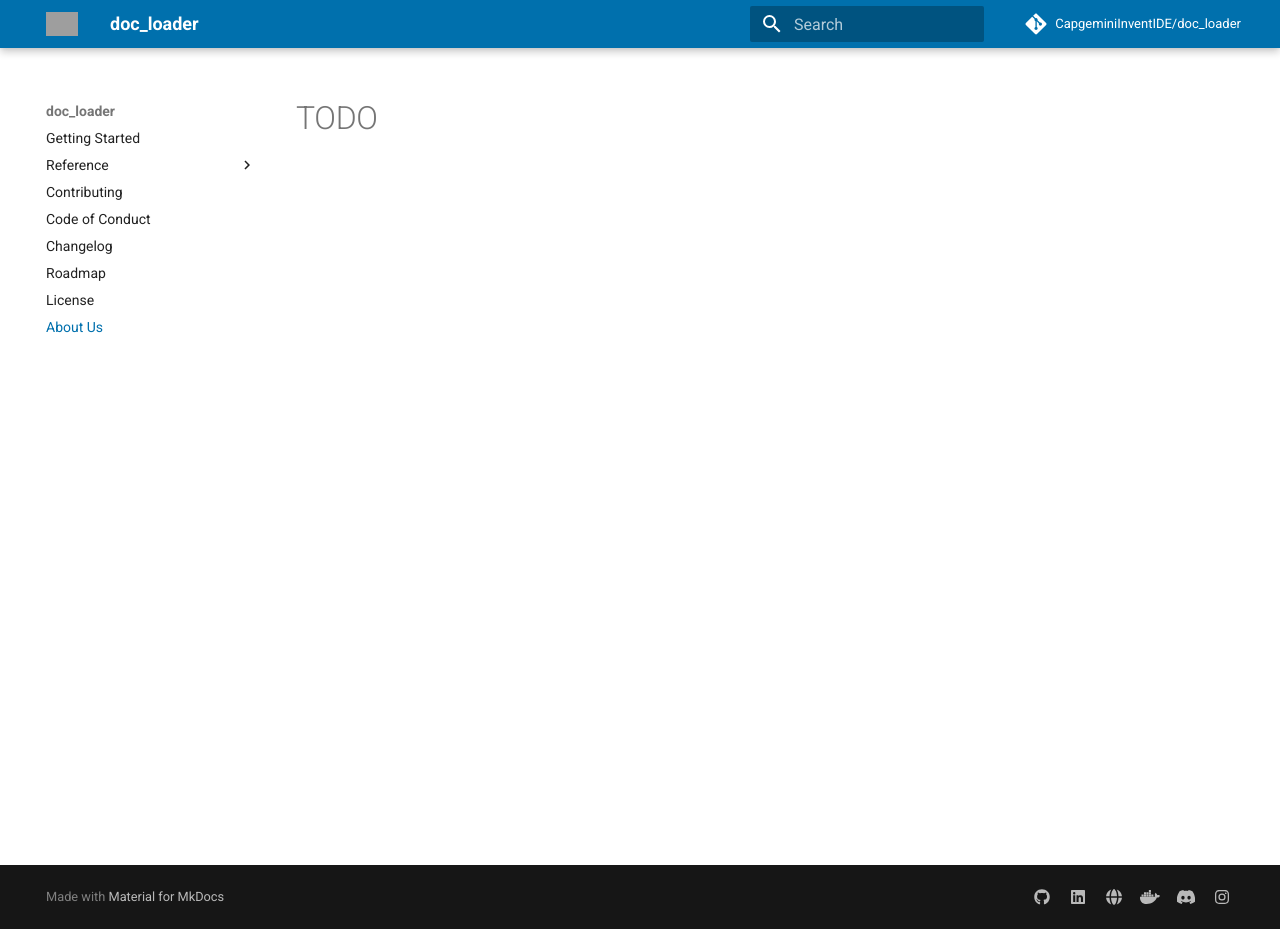
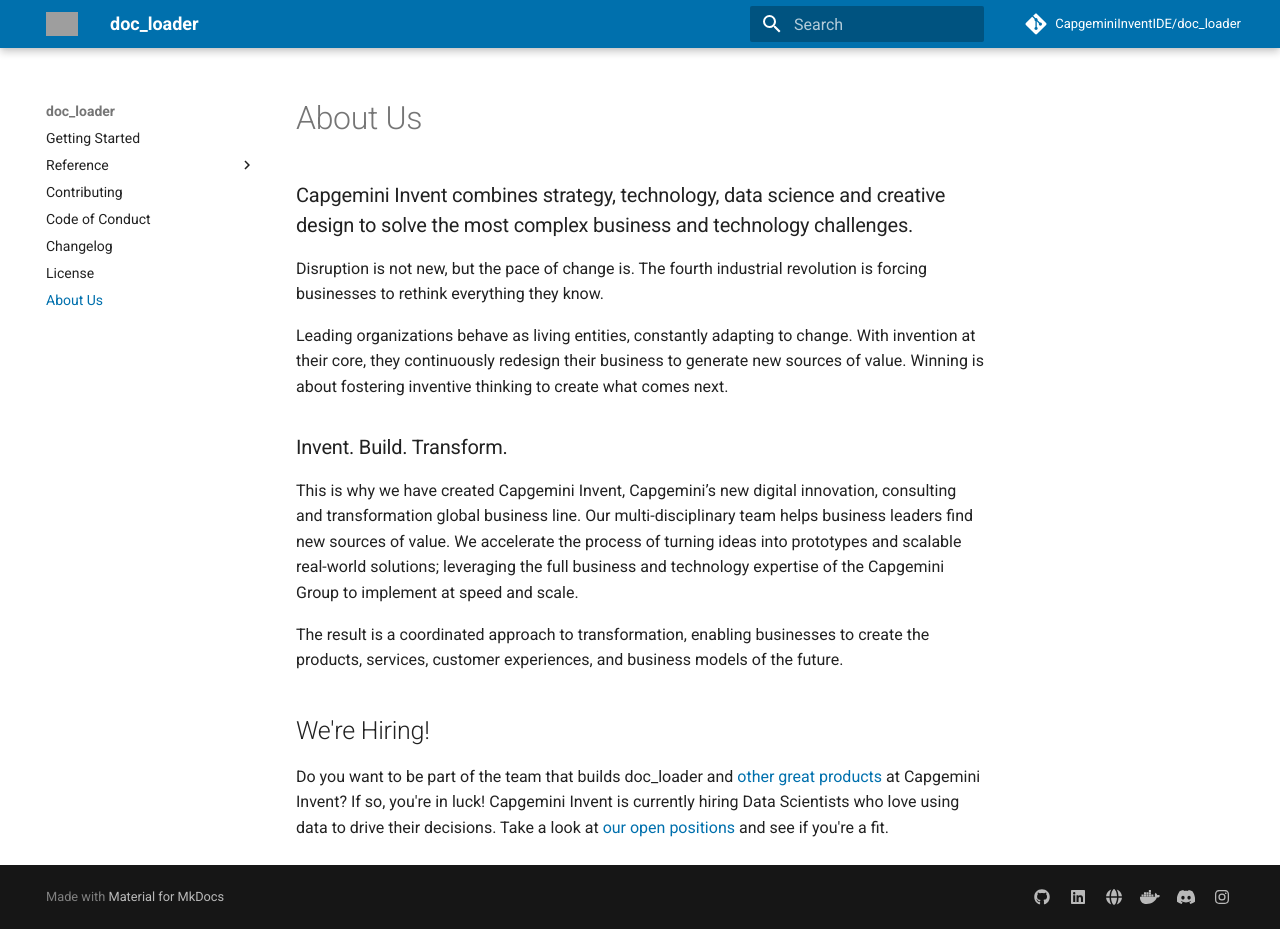
Before and after one commit to CapgeminiInventIDE/doc_loader, an MkDocs documentation site: the page built from docs/about_us.md, in a window 1280 px wide and 929 px high. Built offline with MkDocs 1.6.1 and Material for MkDocs 9.7.7, drawn with Linux system fonts in a browser that asks for light colours; comment, search, counter and statistics services are not loaded; grey boxes are pictures that could not be loaded.

Commit message:
Updated docs to have about us and hiring

```diff
--- a/docs/about_us.md
+++ b/docs/about_us.md
@@ -1 +1,21 @@
-# TODO
+---
+hide_toc: true
+---
+
+# About Us
+
+### Capgemini Invent combines strategy, technology, data science and creative design to solve the most complex business and technology challenges.
+
+Disruption is not new, but the pace of change is. The fourth industrial revolution is forcing businesses to rethink everything they know.
+
+Leading organizations behave as living entities, constantly adapting to change. With invention at their core, they continuously redesign their business to generate new sources of value. Winning is about fostering inventive thinking to create what comes next.
+
+### Invent. Build. Transform.
+
+This is why we have created Capgemini Invent, Capgemini’s new digital innovation, consulting and transformation global business line. Our multi-disciplinary team helps business leaders find new sources of value. We accelerate the process of turning ideas into prototypes and scalable real-world solutions; leveraging the full business and technology expertise of the Capgemini Group to implement at speed and scale.
+
+The result is a coordinated approach to transformation, enabling businesses to create the products, services, customer experiences, and business models of the future.
+
+## We're Hiring!
+
+Do you want to be part of the team that builds doc_loader and [other great products](https://github.com/CapgeminiInventIDE) at Capgemini Invent? If so, you're in luck! Capgemini Invent is currently hiring Data Scientists who love using data to drive their decisions. Take a look at [our open positions](https://www.capgemini.com/careers/job-search/?search_term=capgemini+invent) and see if you're a fit.
--- /dev/null
+++ b/docs/overrides/partials/toc.html
@@ -0,0 +1,50 @@
+<!--
+Copyright (c) 2016-2020 Martin Donath <martin.donath@squidfunk.com>
+    Permission is hereby granted, free of charge, to any person obtaining a copy
+    of this software and associated documentation files (the "Software"), to
+    deal in the Software without restriction, including without limitation the
+    rights to use, copy, modify, merge, publish, distribute, sublicense, and/or
+    sell copies of the Software, and to permit persons to whom the Software is
+    furnished to do so, subject to the following conditions:
+    The above copyright notice and this permission notice shall be included in
+    all copies or substantial portions of the Software.
+    THE SOFTWARE IS PROVIDED "AS IS", WITHOUT WARRANTY OF ANY KIND, EXPRESS OR
+    IMPLIED, INCLUDING BUT NOT LIMITED TO THE WARRANTIES OF MERCHANTABILITY,
+    FITNESS FOR A PARTICULAR PURPOSE AND NON-INFRINGEMENT. IN NO EVENT SHALL THE
+    AUTHORS OR COPYRIGHT HOLDERS BE LIABLE FOR ANY CLAIM, DAMAGES OR OTHER
+    LIABILITY, WHETHER IN AN ACTION OF CONTRACT, TORT OR OTHERWISE, ARISING
+    FROM, OUT OF OR IN CONNECTION WITH THE SOFTWARE OR THE USE OR OTHER DEALINGS
+    IN THE SOFTWARE.
+    -->
+
+{% import "partials/language.html" as lang with context %}
+
+{% if not page.meta.hide_toc %}
+<!-- Table of contents -->
+<nav class="md-nav md-nav--secondary" aria-label="{{ lang.t('toc.title') }}">
+    {% set toc = page.toc %}
+
+    <!--
+    Hack: check whether the content contains a h1 headline. If it does, the
+    top-level anchor must be skipped, since it would be redundant to the link
+    to the current page that is located just above the anchor. Therefore we
+    directly continue with the children of the anchor.
+  -->
+    {% if toc | first is defined and "\x3ch1 id=" in page.content %}
+    {% set toc = (toc | first).children %}
+    {% endif %}
+
+    <!-- Render item list -->
+    {% if toc | first is defined %}
+    <label class="md-nav__title" for="__toc">
+        <span class="md-nav__icon md-icon"></span>
+        {{ lang.t("toc.title") }}
+    </label>
+    <ul class="md-nav__list" data-md-scrollfix>
+        {% for toc_item in toc %}
+        {% include "partials/toc-item.html" %}
+        {% endfor %}
+    </ul>
+    {% endif %}
+</nav>
+{% endif %}
--- a/mkdocs.yml
+++ b/mkdocs.yml
@@ -17,12 +17,13 @@
   - Contributing: contributing.md
   - Code of Conduct: code_of_conduct.md
   - Changelog: changelog.md
-  - Roadmap: roadmap.md
+  # - Roadmap: roadmap.md
   - License: license.md
   - About Us: about_us.md
 
 theme:
   name: material
+  custom_dir: docs/overrides
   logo: assets/imgs/index.png
   favicon: https://www.capgemini.com/wp-content/themes/capgemini-komposite/assets/images/favicon.ico
 
@@ -67,7 +68,7 @@
     - icon: fontawesome/solid/globe
       link: https://www.capgemini.com/service/invent/
     - icon: fontawesome/brands/docker
-      link: https://hub.docker.com/u/CapgeminiInventIDE
+      link: https://hub.docker.com/orgs/capgeminiinventide
     - icon: fontawesome/brands/discord
       link: https://discord.gg/rQcMtVE
     - icon: fontawesome/brands/instagram
```
Also changed, not shown: README.md (+19 -5 lines).
